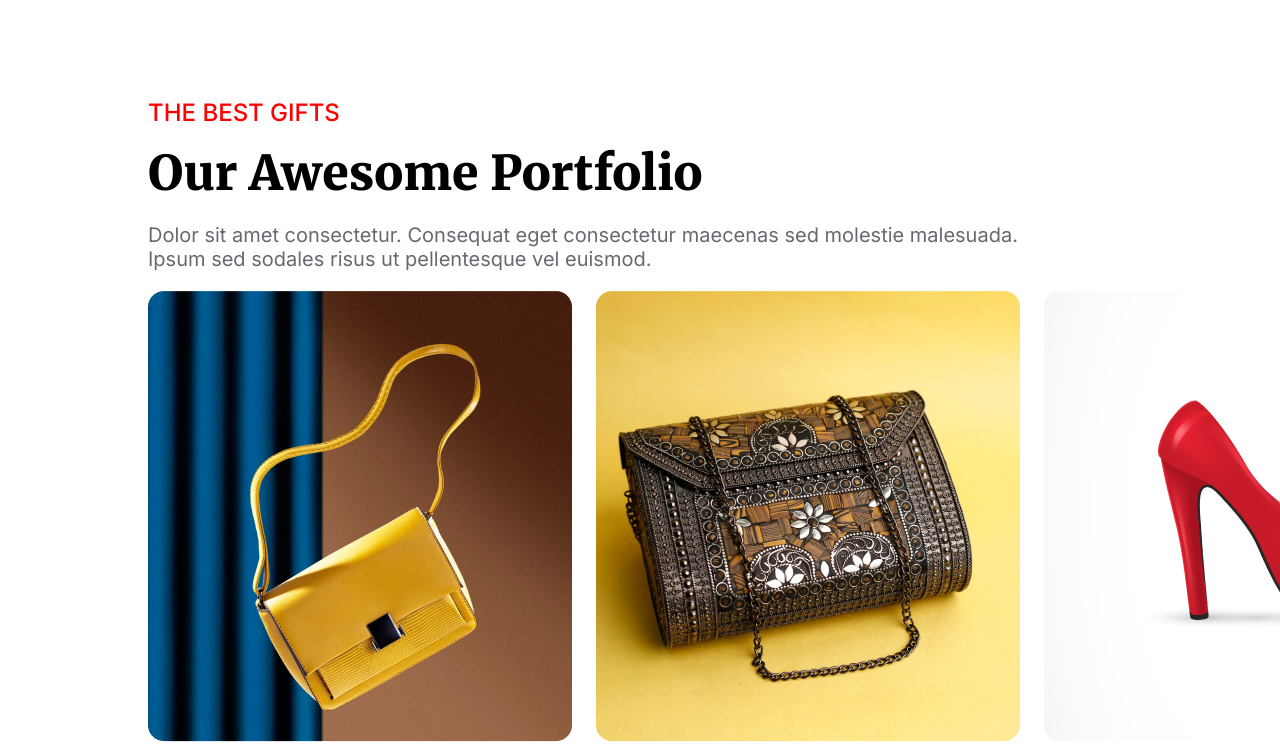
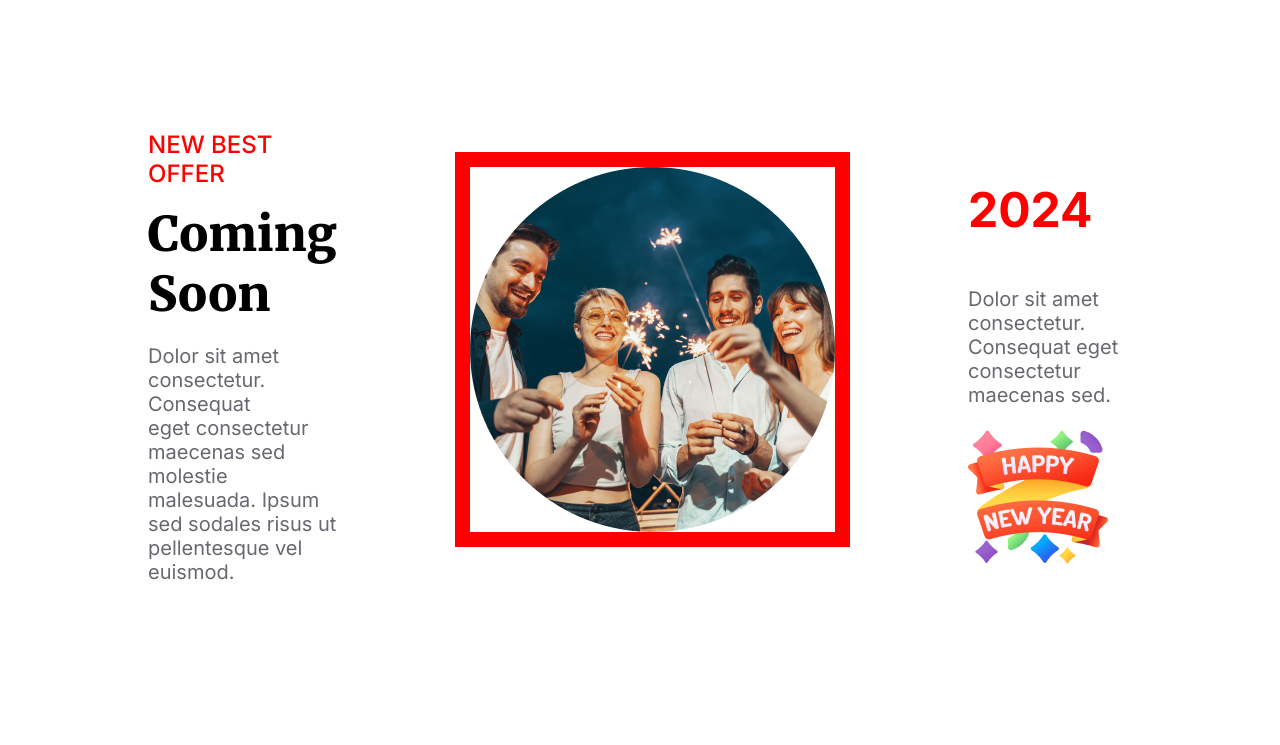
Before and after one commit to HoqueSifat/New-Year-Celebration, a plain HTML site: page index.html in a window 1280 px wide. Shown: the part 2309-3054 px from the top of the page. Drawn offline with Linux system fonts and the light colour scheme.

Commit message:
added bonus section

```diff
--- a/index.html
+++ b/index.html
@@ -14,7 +14,7 @@
     <link
         href="https://fonts.googleapis.com/css2?family=Inter:wght@100..900&family=Merriweather:wght@300;400;700;900&display=swap"
         rel="stylesheet">
-    <link rel="stylesheet" href="/styles/new-year.css">
+    <link rel="stylesheet" href="../styles/new-year.css">
 
 </head>
 
@@ -44,6 +44,22 @@
                 <img src="resources/Group 70.png" alt="">
             </div>
         </div>
+        <section class="bonus-section">
+            <div>
+                <h4 class="best">NEW BEST OFFER</h4>
+                <h3 class="portfolio-header">Coming Soon</h3>
+                <p class="portfolio-description">Dolor sit amet consectetur. Consequat <br> eget consectetur maecenas sed molestie <br> malesuada. Ipsum sed
+                    sodales risus ut <br> pellentesque vel euismod. </p>
+            </div>
+            <div>
+                <img class="bonus-picture" src="resources/Ellipse 1.png" alt="">
+            </div>
+            <div>
+                <h3 class="bonus-year">2024</h3>
+                <p class="portfolio-description">Dolor sit amet consectetur. Consequat eget consectetur maecenas sed.</p>
+                <img src="resources/Group 96.png" alt="">
+            </div>
+        </section>
         <section class="portfolio-section">
             <div>
                 <h4 class="best">THE BEST GIFTS</h4>
--- a/styles/new-year.css
+++ b/styles/new-year.css
@@ -113,6 +113,25 @@ div>h2 {
     padding: 65px 135px 65px 0px;
 }
 
+.bonus-section {
+    display: flex;
+    padding: 120px 140px;
+    gap: 118px;
+    align-items: center;
+}
+
+.bonus-picture {
+    box-sizing: border-box;
+    border: 15px solid rgb(255, 0, 0);
+}
+
+.bonus-year {
+    color: rgb(255, 0, 0);
+    font-family: Inter;
+    font-size: 48px;
+    font-weight: 700;
+}
+
 .portfolio-section {
     margin: 120px 140px;
 }
@@ -199,10 +218,11 @@ div>h2 {
 
 
 }
-.footer-first-part{
+
+.footer-first-part {
     display: flex;
     justify-content: space-between;
-    padding: 120px 140px ;
+    padding: 120px 140px;
 }
 
 .footer-call {
@@ -221,18 +241,21 @@ div>h2 {
     font-size: 24px;
     font-weight: 500;
 }
-.line{
+
+.line {
     border: 1px solid rgba(255, 255, 255, 0.178);
 }
-.footer-images{
+
+.footer-images {
 
     height: 64px;
     width: 64px;
     display: flex;
-   gap: 24px;
-   padding: 48px 750px;
+    gap: 24px;
+    padding: 48px 750px;
 }
-.footer-end{
+
+.footer-end {
     display: flex;
     justify-content: space-between;
     padding: 50px 140px 120px 140px;
```
